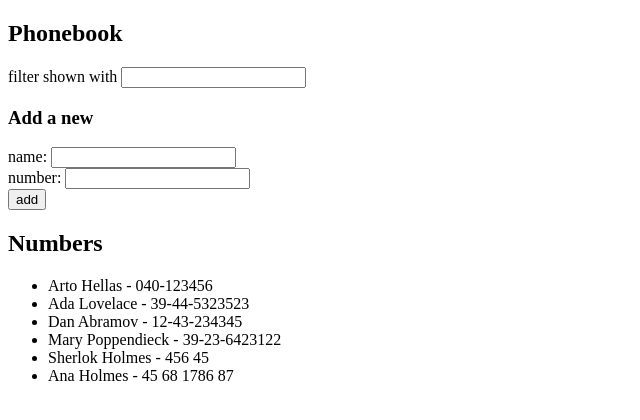
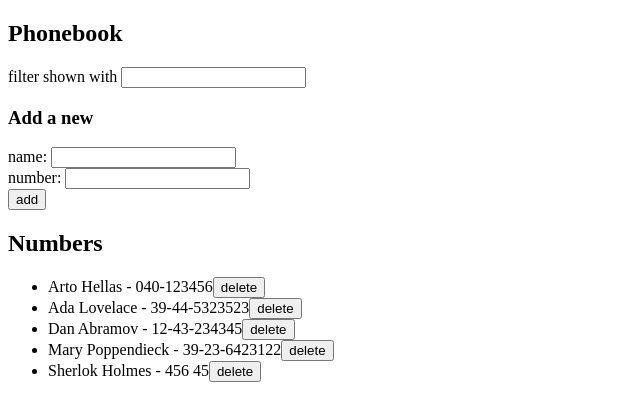
Before and after one commit to olegobiukh/fullstackopen, a React (Vite) app in the folder part2/phonebook/: page / in a window 1280 px wide. Shown: the top 420 px of the page, without its empty margins (0-640 px from the left). Built offline with nearby package versions, Linux system fonts and the light colour scheme; data requests are answered from the project's data file.

Commit message:
2.14 axios delete

```diff
--- a/part2/phonebook/db.json
+++ b/part2/phonebook/db.json
@@ -24,11 +24,6 @@
       "name": "Sherlok Holmes",
       "number": "456 45",
       "id": "X1mw9-o1-KM"
-    },
-    {
-      "name": "Ana Holmes",
-      "number": "45 68 1786 87",
-      "id": "IYegSrQNY2Q"
     }
   ],
   "$schema": "./node_modules/json-server/schema.json"
--- a/part2/phonebook/src/App.jsx
+++ b/part2/phonebook/src/App.jsx
@@ -40,6 +40,13 @@
     setNewNumber("");
   };
 
+  const handleDeletePerson = (id) => {
+    if (window.confirm(`Delete ${persons.find((person) => person.id === id)?.name}?`)) {
+      personsService.remove(id).then(() => {
+        setPersons(persons.filter((person) => person.id !== id));
+      });
+    }
+  };
   return (
     <div>
       <h2>Phonebook</h2>
@@ -54,7 +61,11 @@
       />
 
       <h2>Numbers</h2>
-      <Persons persons={persons} filter={filter} />
+      <Persons
+        persons={persons}
+        filter={filter}
+        onDelete={handleDeletePerson}
+      />
     </div>
   );
 };
--- a/part2/phonebook/src/components/Persons.jsx
+++ b/part2/phonebook/src/components/Persons.jsx
@@ -1,4 +1,4 @@
-const Persons = ({ persons, filter }) => {
+const Persons = ({ persons, filter, onDelete }) => {
   return (
     <ul>
       {persons
@@ -11,6 +11,7 @@
         .map((person) => (
           <li key={person.name}>
             {person.name} - {person.number}
+            <button onClick={() => onDelete(person.id)}>delete</button>
           </li>
         ))}
     </ul>
--- a/part2/phonebook/src/services/persons.jsx
+++ b/part2/phonebook/src/services/persons.jsx
@@ -17,8 +17,14 @@
   return request.then((response) => response.data);
 };
 
+const remove = (id) => {
+  const request = axios.delete(`${url}/${id}`);
+  return request.then((response) => response.data);
+};
+
 export default {
   create,
   update,
+  remove,
   getAll,
 };
```
